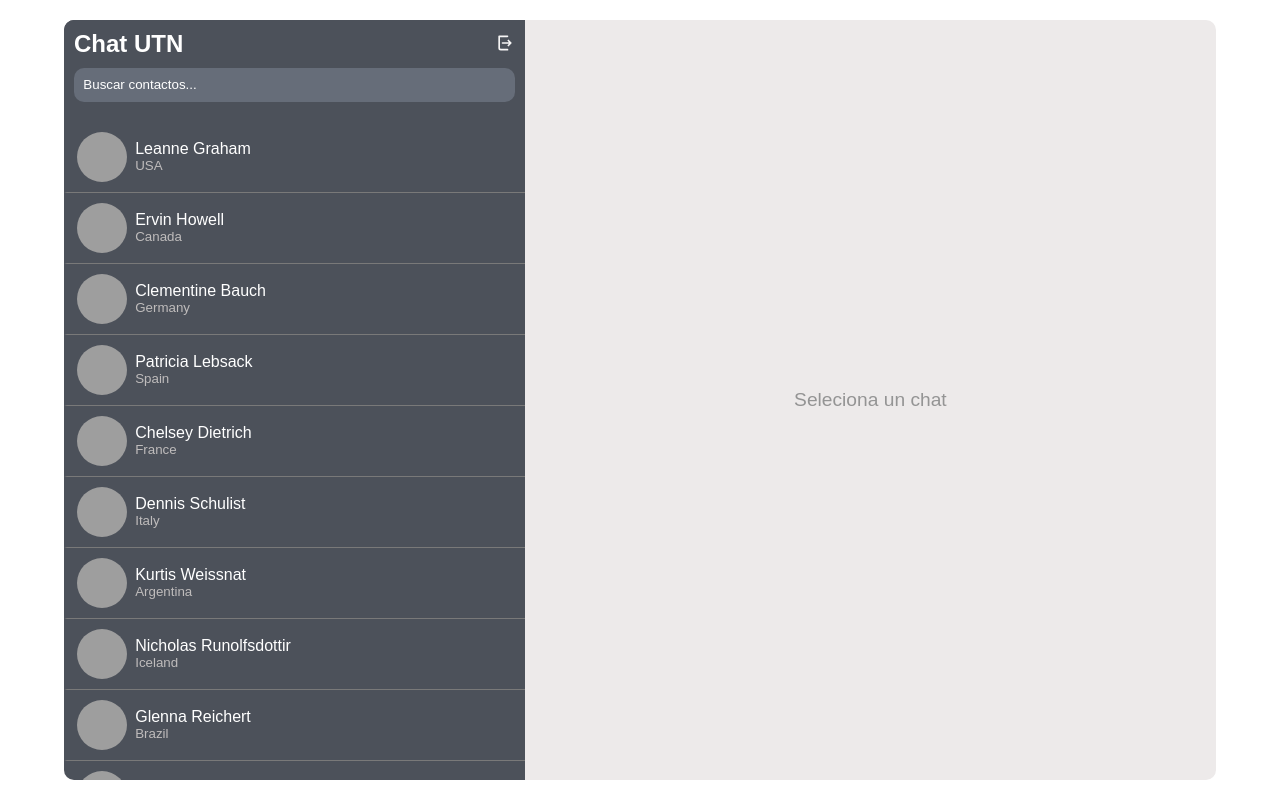
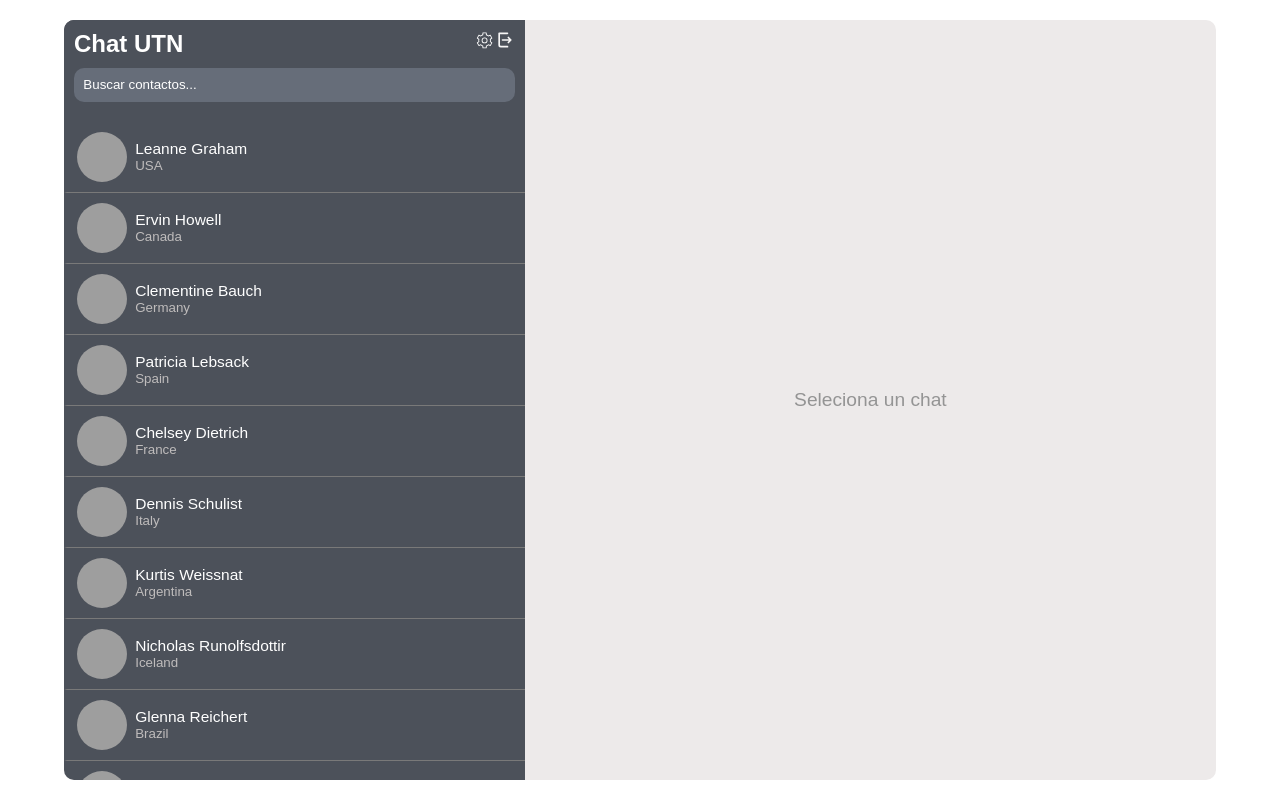
Before and after one commit to danyelsalazar/proyecto-base-react-UTN, a React (Vite) app: page / in a window 1280 px wide. Built offline with nearby package versions, Linux system fonts and the light colour scheme; sample sign-in values are in the browser's storage; grey boxes are pictures that could not be loaded.

Commit message:
add: agregados visuales

```diff
--- a/src/components/Aside.jsx
+++ b/src/components/Aside.jsx
@@ -33,7 +33,10 @@ const Aside= ()=>{
             <div className="container-search">
                 <div className="header-exit">
                     <h1>Chat UTN</h1>
-                    <button className="cerrar-sesion" onClick={handleCerrarSesion}><svg xmlns="http://www.w3.org/2000/svg" width="128" height="128" viewBox="0 0 24 24"><path fill="currentColor" stroke="#f7f6f6" strokeLinecap="round" strokeLinejoin="round" strokeWidth="2" d="M15 4.001H5v14a2 2 0 0 0 2 2h8m1-5l3-3m0 0l-3-3m3 3H9"/></svg></button>
+                    <div>
+                        <button className="setting-aside btn-aside"><svg xmlns="http://www.w3.org/2000/svg" width="128" height="128" viewBox="0 0 24 24" ><path fill="#ffffff" d="m19.59 15.5l-1.82-1.3c.3-1.08.32-2.25 0-3.42l1.82-1.28L18.14 7l-2.03.92c-.79-.8-1.79-1.42-2.96-1.71L12.95 4h-2.9l-.2 2.21c-1.17.29-2.17.91-2.96 1.71L4.86 7L3.41 9.5l1.82 1.28c-.32 1.17-.3 2.34 0 3.42l-1.82 1.3L4.86 18l2.03-.93c.79.79 1.79 1.39 2.96 1.7l.2 2.23h2.9l.2-2.23c1.17-.31 2.17-.91 2.96-1.7l2.03.93zM13.5 3c.27 0 .5.2.5.46l.18 2.04c.76.28 1.44.69 2.05 1.18l1.85-.87c.23-.12.52-.04.66.19l2 3.5c.14.21.06.5-.16.65l-1.67 1.17c.13.8.12 1.59 0 2.36l1.67 1.17c.22.15.3.44.16.65l-2 3.5c-.14.21-.43.29-.66.17l-1.85-.86c-.61.49-1.29.89-2.05 1.19l-.18 2c0 .29-.23.5-.5.5h-4a.5.5 0 0 1-.5-.5l-.18-2c-.76-.3-1.44-.7-2.05-1.19l-1.85.86c-.23.12-.52.04-.66-.17l-2-3.5c-.14-.21-.06-.5.16-.65l1.67-1.17c-.12-.77-.13-1.56 0-2.36l-1.67-1.17c-.22-.15-.3-.44-.16-.65l2-3.5c.14-.23.43-.31.66-.19l1.85.87c.61-.49 1.29-.9 2.05-1.18L9 3.46c0-.26.23-.46.5-.46zm-2 6a3.5 3.5 0 0 1 3.5 3.5a3.5 3.5 0 0 1-3.5 3.5A3.5 3.5 0 0 1 8 12.5A3.5 3.5 0 0 1 11.5 9m0 1A2.5 2.5 0 0 0 9 12.5a2.5 2.5 0 0 0 2.5 2.5a2.5 2.5 0 0 0 2.5-2.5a2.5 2.5 0 0 0-2.5-2.5"/></svg></button>
+                        <button className="cerrar-sesion btn-aside" onClick={handleCerrarSesion}><svg xmlns="http://www.w3.org/2000/svg" width="128" height="128" viewBox="0 0 24 24"><path fill="currentColor" stroke="#f7f6f6" strokeLinecap="round" strokeLinejoin="round" strokeWidth="2" d="M15 4.001H5v14a2 2 0 0 0 2 2h8m1-5l3-3m0 0l-3-3m3 3H9"/></svg></button>
+                    </div>
                 </div>
                 <input type="search" placeholder="Buscar contactos..." onChange={handleChange} className="search"/>
             </div>
--- a/src/styles/index.css
+++ b/src/styles/index.css
@@ -106,7 +106,7 @@ ul li:hover{
     padding-left: .2em;
 }
 li h3{
-    font-size: 16px;
+    font-size: 15.5px;
     font-weight: 500;
 }
 small{
@@ -118,11 +118,12 @@ small{
     width: 20px;
     height: 20px;
     border: none;
+}
+.btn-aside{
     cursor: pointer;
-    border-radius: 5px;
     transition: opacity.3s;
 }
-.cerrar-sesion svg:hover{
+.btn-aside:hover{
     opacity: .7;
 }
 .cerrar-sesion{
@@ -341,3 +342,17 @@ textarea{
     text-align: center;
     color: rgb(148, 233, 22);
 }
+
+/* configuracion aside */
+.setting-aside{
+    width: 20px;
+    height: 20px;
+    overflow: hidden;
+    border: none;
+    cursor: pointer;
+}
+.setting-aside svg{
+    width: 100%;
+    height: 100%;
+    background: #4c515a;
+}
```
